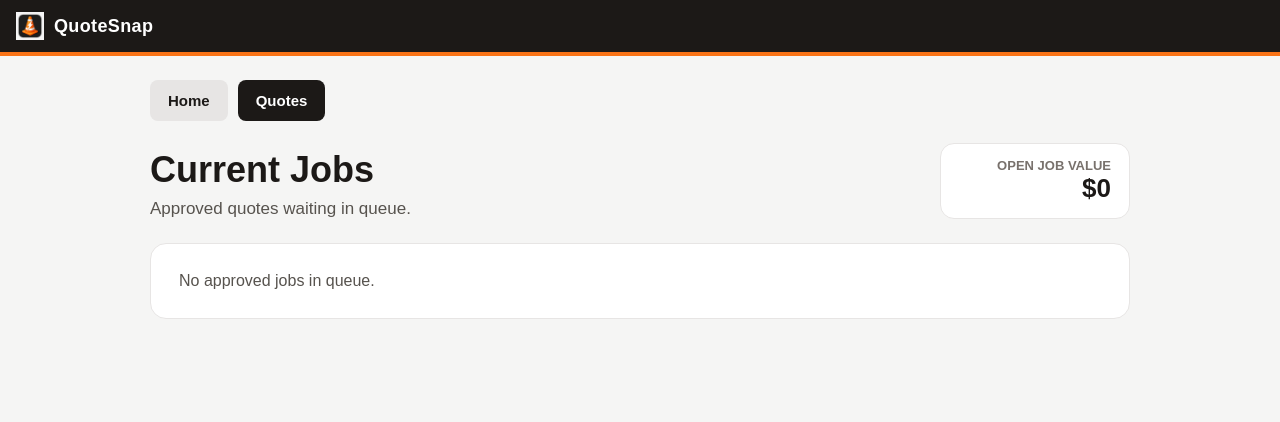
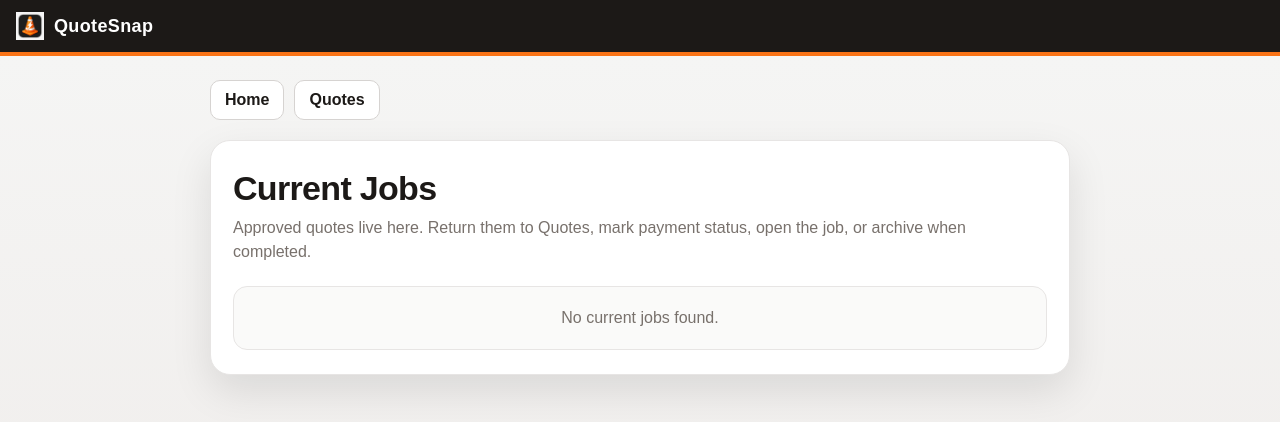
Before and after one commit to irockexcavation-ship-it/quotesnap, a Next.js app: page /current-jobs in a window 1280 px wide. Shown: the top 422 px of the page. Built offline with nearby package versions, Linux system fonts and the light colour scheme.

Commit message:
Fix current jobs workflow and quote return logic

```diff
--- a/app/current-jobs/page.tsx
+++ b/app/current-jobs/page.tsx
@@ -1,15 +1,9 @@
 "use client";
 
-import { useEffect, useMemo, useState } from "react";
+import { useEffect, useState } from "react";
 
-type QuoteStatus =
-  | "Draft"
-  | "Sent"
-  | "Approved"
-  | "Completed"
-  | "Archived";
-
-type PaymentStatus = "Paid" | "Unpaid";
+type QuoteStatus = "Draft" | "Sent" | "Approved" | "Archived";
+type PaymentStatus = "Unpaid" | "Paid";
 
 type QuoteItem = {
   id: string;
@@ -31,7 +25,7 @@ type QuoteItem = {
   archiveReason?: string;
 };
 
-const ACTIVE_KEY = "quotesnapActiveQuotes";
+const SAVED_KEY = "quotesnapSavedQuotes";
 const ARCHIVE_KEY = "quotesnapArchivedQuotes";
 const DRAFT_KEY = "quotesnapDraft";
 
@@ -42,12 +36,26 @@ export default function CurrentJobsPage() {
     loadJobs();
   }, []);
 
+  function getSavedQuotes(): QuoteItem[] {
+    return JSON.parse(localStorage.getItem(SAVED_KEY) || "[]");
+  }
+
+  function saveSavedQuotes(quotes: QuoteItem[]) {
+    localStorage.setItem(SAVED_KEY, JSON.stringify(quotes));
+  }
+
+  function getArchivedQuotes(): QuoteItem[] {
+    return JSON.parse(localStorage.getItem(ARCHIVE_KEY) || "[]");
+  }
+
+  function saveArchivedQuotes(quotes: QuoteItem[]) {
+    localStorage.setItem(ARCHIVE_KEY, JSON.stringify(quotes));
+  }
+
   function loadJobs() {
-    const activeQuotes: QuoteItem[] = JSON.parse(
-      localStorage.getItem(ACTIVE_KEY) || "[]"
-    );
+    const savedQuotes = getSavedQuotes();
 
-    const approvedJobs = activeQuotes
+    const approvedJobs = savedQuotes
       .filter((quote) => quote.status === "Approved")
       .map((quote) => ({
         ...quote,
@@ -55,106 +63,6 @@ export default function CurrentJobsPage() {
       }));
 
     setJobs(approvedJobs);
-  }
-
-  const totalOpenValue = useMemo(() => {
-    return jobs.reduce(
-      (sum, job) => sum + currencyToNumber(job.projectTotal || ""),
-      0
-    );
-  }, [jobs]);
-
-  function currencyToNumber(value: string) {
-    const cleaned = String(value || "").replace(/[^0-9.-]/g, "");
-    const numberValue = Number(cleaned);
-    return Number.isFinite(numberValue) ? numberValue : 0;
-  }
-
-  function formatMoney(value: number) {
-    return new Intl.NumberFormat("en-US", {
-      style: "currency",
-      currency: "USD",
-      maximumFractionDigits: 0,
-    }).format(value);
-  }
-
-  function openQuote(job: QuoteItem) {
-    localStorage.setItem(DRAFT_KEY, JSON.stringify(job));
-    window.location.href = "/preview";
-  }
-
-  function updatePayment(jobId: string, paymentStatus: PaymentStatus) {
-    const activeQuotes: QuoteItem[] = JSON.parse(
-      localStorage.getItem(ACTIVE_KEY) || "[]"
-    );
-
-    const updated = activeQuotes.map((quote) =>
-      quote.id === jobId ? { ...quote, paymentStatus } : quote
-    );
-
-    localStorage.setItem(ACTIVE_KEY, JSON.stringify(updated));
-    loadJobs();
-  }
-
-  function completeJob(jobId: string) {
-    const activeQuotes: QuoteItem[] = JSON.parse(
-      localStorage.getItem(ACTIVE_KEY) || "[]"
-    );
-
-    const archivedQuotes: QuoteItem[] = JSON.parse(
-      localStorage.getItem(ARCHIVE_KEY) || "[]"
-    );
-
-    const job = activeQuotes.find((quote) => quote.id === jobId);
-    if (!job) return;
-
-    const completedJob: QuoteItem = {
-      ...job,
-      paymentStatus: job.paymentStatus || "Unpaid",
-      status: "Completed",
-      completedAt: new Date().toISOString(),
-      archivedAt: new Date().toISOString(),
-      archiveReason: "Completed job",
-    };
-
-    const remainingActive = activeQuotes.filter(
-      (quote) => quote.id !== jobId
-    );
-
-    const archiveWithoutDuplicate = archivedQuotes.filter(
-      (quote) => quote.id !== jobId
-    );
-
-    localStorage.setItem(
-      ACTIVE_KEY,
-      JSON.stringify(remainingActive)
-    );
-
-    localStorage.setItem(
-      ARCHIVE_KEY,
-      JSON.stringify([completedJob, ...archiveWithoutDuplicate])
-    );
-
-    setJobs(
-      remainingActive.filter(
-        (quote) => quote.status === "Approved"
-      )
-    );
-  }
-
-  function sendBackToQuotes(jobId: string) {
-    const activeQuotes: QuoteItem[] = JSON.parse(
-      localStorage.getItem(ACTIVE_KEY) || "[]"
-    );
-
-    const updated = activeQuotes.map((quote) =>
-      quote.id === jobId
-        ? { ...quote, status: "Sent" as QuoteStatus }
-        : quote
-    );
-
-    localStorage.setItem(ACTIVE_KEY, JSON.stringify(updated));
-    loadJobs();
   }
 
   function goHome() {
@@ -165,57 +73,130 @@ export default function CurrentJobsPage() {
     window.location.href = "/quotes";
   }
 
+  function openJob(job: QuoteItem) {
+    localStorage.setItem(DRAFT_KEY, JSON.stringify(job));
+    window.location.href = "/preview";
+  }
+
+  function returnToQuotes(job: QuoteItem) {
+    const savedQuotes = getSavedQuotes();
+
+    const updatedQuotes = savedQuotes.map((quote) => {
+      if (quote.id !== job.id) return quote;
+
+      return {
+        ...quote,
+        status: "Sent" as QuoteStatus,
+        approvedAt: undefined,
+        paymentStatus: quote.paymentStatus || "Unpaid",
+      };
+    });
+
+    saveSavedQuotes(updatedQuotes);
+    loadJobs();
+  }
+
+  function markPaid(job: QuoteItem) {
+    const savedQuotes = getSavedQuotes();
+
+    const updatedQuotes = savedQuotes.map((quote) => {
+      if (quote.id !== job.id) return quote;
+
+      return {
+        ...quote,
+        paymentStatus: "Paid" as PaymentStatus,
+      };
+    });
+
+    saveSavedQuotes(updatedQuotes);
+    loadJobs();
+  }
+
+  function markUnpaid(job: QuoteItem) {
+    const savedQuotes = getSavedQuotes();
+
+    const updatedQuotes = savedQuotes.map((quote) => {
+      if (quote.id !== job.id) return quote;
+
+      return {
+        ...quote,
+        paymentStatus: "Unpaid" as PaymentStatus,
+      };
+    });
+
+    saveSavedQuotes(updatedQuotes);
+    loadJobs();
+  }
+
+  function archiveJob(job: QuoteItem) {
+    const confirmed = window.confirm(
+      `Archive completed job for ${job.clientName || "this client"}?`
+    );
+
+    if (!confirmed) return;
+
+    const savedQuotes = getSavedQuotes();
+
+    const remainingQuotes = savedQuotes.filter((quote) => quote.id !== job.id);
+
+    const archivedJob: QuoteItem = {
+      ...job,
+      status: "Archived",
+      completedAt: new Date().toISOString(),
+      archivedAt: new Date().toISOString(),
+      archiveReason: "Completed job",
+    };
+
+    const archivedQuotes = getArchivedQuotes();
+
+    saveSavedQuotes(remainingQuotes);
+    saveArchivedQuotes([archivedJob, ...archivedQuotes]);
+
+    loadJobs();
+  }
+
   return (
     <main
       style={{
         minHeight: "100vh",
-        background: "#f5f5f4",
+        background: "linear-gradient(180deg, #f5f5f4 0%, #ede9e7 100%)",
+        padding: "24px 18px 40px",
         fontFamily: "Arial, sans-serif",
-        padding: "24px 16px 44px",
       }}
     >
-      <div style={{ maxWidth: "980px", margin: "0 auto" }}>
+      <div style={{ maxWidth: "860px", margin: "0 auto" }}>
         <div
           style={{
             display: "flex",
             gap: "10px",
             flexWrap: "wrap",
-            marginBottom: "22px",
+            marginBottom: "20px",
           }}
         >
-          <button
-            type="button"
-            onClick={goHome}
-            style={topButton("#e7e5e4", "#1c1917")}
-          >
+          <button onClick={goHome} style={navButton}>
             Home
           </button>
 
-          <button
-            type="button"
-            onClick={goQuotes}
-            style={topButton("#1c1917", "#ffffff")}
-          >
+          <button onClick={goQuotes} style={navButton}>
             Quotes
           </button>
         </div>
 
         <div
           style={{
-            display: "flex",
-            justifyContent: "space-between",
-            alignItems: "flex-end",
-            gap: "16px",
-            flexWrap: "wrap",
-            marginBottom: "24px",
+            background: "#ffffff",
+            borderRadius: "20px",
+            border: "1px solid #e7e5e4",
+            boxShadow: "0 16px 40px rgba(0,0,0,0.10)",
+            padding: "28px 22px 24px",
           }}
         >
-          <div>
           <h1
             style={{
-                fontSize: "36px",
-                margin: "0 0 8px",
+              fontSize: "34px",
+              margin: "0 0 8px 0",
               color: "#1c1917",
+              letterSpacing: "-0.02em",
             }}
           >
             Current Jobs
@@ -223,273 +204,197 @@ export default function CurrentJobsPage() {
 
           <p
             style={{
-                margin: 0,
-                color: "#57534e",
-                fontSize: "17px",
+              color: "#78716c",
+              marginTop: 0,
+              marginBottom: "22px",
+              lineHeight: 1.5,
             }}
           >
-              Approved quotes waiting in queue.
+            Approved quotes live here. Return them to Quotes, mark payment status,
+            open the job, or archive when completed.
           </p>
-          </div>
-
-          <div
-            style={{
-              background: "#ffffff",
-              border: "1px solid #e7e5e4",
-              borderRadius: "14px",
-              padding: "14px 18px",
-              minWidth: "190px",
-              textAlign: "right",
-            }}
-          >
-            <div
-              style={{
-                color: "#78716c",
-                fontSize: "13px",
-                fontWeight: 700,
-              }}
-            >
-              OPEN JOB VALUE
-            </div>
-
-            <div
-              style={{
-                color: "#1c1917",
-                fontSize: "26px",
-                fontWeight: 800,
-              }}
-            >
-              {formatMoney(totalOpenValue)}
-            </div>
-          </div>
-        </div>
 
           {jobs.length === 0 ? (
             <div
               style={{
-              background: "#ffffff",
+                background: "#fafaf9",
                 border: "1px solid #e7e5e4",
-              borderRadius: "16px",
-              padding: "28px",
-              color: "#57534e",
+                borderRadius: "14px",
+                padding: "22px",
+                color: "#78716c",
+                textAlign: "center",
               }}
             >
-            No approved jobs in queue.
+              No current jobs found.
             </div>
           ) : (
-          <div style={{ display: "grid", gap: "16px" }}>
-            {jobs.map((job) => {
-              const paid = job.paymentStatus === "Paid";
-
-              return (
+            <div
+              style={{
+                display: "grid",
+                gap: "14px",
+              }}
+            >
+              {jobs.map((job) => (
                 <div
                   key={job.id}
                   style={{
                     background: "#ffffff",
                     border: "1px solid #e7e5e4",
                     borderRadius: "16px",
-                    padding: "20px",
+                    padding: "18px",
+                    boxShadow: "0 3px 10px rgba(0,0,0,0.04)",
                   }}
                 >
                   <div
                     style={{
                       display: "flex",
                       justifyContent: "space-between",
-                      gap: "16px",
-                      flexWrap: "wrap",
+                      gap: "12px",
+                      alignItems: "flex-start",
+                      marginBottom: "12px",
                     }}
                   >
-                    <div style={{ flex: "1 1 360px" }}>
+                    <div style={{ flex: 1 }}>
                       <div
                         style={{
-                          display: "flex",
-                          gap: "10px",
-                          flexWrap: "wrap",
-                          alignItems: "center",
-                          marginBottom: "8px",
-                        }}
-                      >
-                        <h2
-                          style={{
-                            margin: 0,
-                            fontSize: "24px",
+                          fontWeight: 800,
+                          fontSize: "19px",
+                          marginBottom: "6px",
                           color: "#1c1917",
                         }}
                       >
                         {job.clientName || "Unnamed Client"}
-                        </h2>
-
-                        <span style={statusBadge}>
-                          Approved
-                        </span>
-
-                        <span
-                          style={
-                            paid
-                              ? paidBadge
-                              : unpaidBadge
-                          }
-                        >
-                          {paid ? "Paid" : "Unpaid"}
-                        </span>
                       </div>
 
-                      <div style={detailLine}>
-                        Quote #: {job.quoteNumber || "Pending"}
+                      <div
+                        style={{
+                          fontSize: "14px",
+                          color: "#57534e",
+                          lineHeight: 1.6,
+                          marginBottom: "6px",
+                        }}
+                      >
+                        {job.quoteNumber || "No Quote #"} •{" "}
+                        {job.quoteDate || "No Date"} •{" "}
+                        {job.projectTotal || "$0"}
                       </div>
 
-                      <div style={detailLine}>
-                        Address: {job.projectAddress || "-"}
-                      </div>
-
-                      <div style={detailLine}>
-                        Start Window: {job.startWindow || "-"}
+                      <div
+                        style={{
+                          fontSize: "13px",
+                          color: "#78716c",
+                          lineHeight: 1.5,
+                        }}
+                      >
+                        {job.projectAddress || ""}
                       </div>
                     </div>
 
                     <div
                       style={{
-                        flex: "0 1 220px",
-                        textAlign: "right",
+                        display: "grid",
+                        gap: "8px",
+                        justifyItems: "end",
                       }}
                     >
-                      <div
-                        style={{
-                          color: "#78716c",
-                          fontSize: "13px",
-                          fontWeight: 700,
-                        }}
-                      >
-                        PROJECT TOTAL
-                      </div>
-
-                      <div
-                        style={{
-                          color: "#1c1917",
-                          fontSize: "30px",
-                          fontWeight: 800,
-                        }}
-                      >
-                        {job.projectTotal || "$0"}
-                      </div>
+                      <StatusPill label="Approved" type="approved" />
+                      <StatusPill
+                        label={job.paymentStatus || "Unpaid"}
+                        type={job.paymentStatus === "Paid" ? "paid" : "unpaid"}
+                      />
                     </div>
                   </div>
 
                   <div
                     style={{
                       display: "flex",
-                      gap: "10px",
+                      gap: "8px",
                       flexWrap: "wrap",
-                      marginTop: "18px",
-                      paddingTop: "16px",
-                      borderTop: "1px solid #e7e5e4",
                     }}
                   >
-                    <button
-                      type="button"
-                      onClick={() => openQuote(job)}
-                      style={topButton("#1c1917", "#ffffff")}
-                    >
-                      Open Quote
+                    <button type="button" onClick={() => openJob(job)} style={smallButton("#1c1917", "#ffffff")}>
+                      Open
                     </button>
 
-                    <button
-                      type="button"
-                      onClick={() =>
-                        updatePayment(
-                          job.id,
-                          paid ? "Unpaid" : "Paid"
-                        )
-                      }
-                      style={topButton(
-                        paid ? "#d6d3d1" : "#15803d",
-                        paid ? "#1c1917" : "#ffffff"
-                      )}
-                    >
-                      {paid
-                        ? "Mark Unpaid"
-                        : "Mark Paid"}
+                    <button type="button" onClick={() => returnToQuotes(job)} style={smallButton("#f97316", "#ffffff")}>
+                      Return to Quotes
                     </button>
 
-                    <button
-                      type="button"
-                      onClick={() => completeJob(job.id)}
-                      style={topButton("#166534", "#ffffff")}
-                    >
-                      Mark Complete
+                    {job.paymentStatus === "Paid" ? (
+                      <button type="button" onClick={() => markUnpaid(job)} style={smallButton("#fee2e2", "#991b1b", "#fecaca")}>
+                        Mark Unpaid
                       </button>
+                    ) : (
+                      <button type="button" onClick={() => markPaid(job)} style={smallButton("#dcfce7", "#166534", "#86efac")}>
+                        Mark Paid
+                      </button>
+                    )}
 
-                    <button
-                      type="button"
-                      onClick={() =>
-                        sendBackToQuotes(job.id)
-                      }
-                      style={topButton("#d6d3d1", "#1c1917")}
-                    >
-                      Send Back to Quotes
+                    <button type="button" onClick={() => archiveJob(job)} style={smallButton("#57534e", "#ffffff")}>
+                      Archive Job
                     </button>
                   </div>
                 </div>
-              );
-            })}
+              ))}
             </div>
           )}
+        </div>
       </div>
     </main>
   );
 }
 
-function topButton(background: string, color: string) {
+function StatusPill({
+  label,
+  type,
+}: {
+  label: string;
+  type: "approved" | "paid" | "unpaid";
+}) {
+  const colors =
+    type === "approved"
+      ? { bg: "#dcfce7", text: "#166534", border: "#86efac" }
+      : type === "paid"
+      ? { bg: "#dbeafe", text: "#1d4ed8", border: "#93c5fd" }
+      : { bg: "#fff7ed", text: "#9a3412", border: "#fdba74" };
+
+  return (
+    <div
+      style={{
+        padding: "7px 11px",
+        borderRadius: "999px",
+        fontSize: "12px",
+        fontWeight: 800,
+        background: colors.bg,
+        color: colors.text,
+        border: `1px solid ${colors.border}`,
+        whiteSpace: "nowrap",
+      }}
+    >
+      {label}
+    </div>
+  );
+}
+
+function smallButton(background: string, color: string, border?: string) {
   return {
-    padding: "12px 18px",
-    fontSize: "15px",
-    borderRadius: "8px",
-    border: "none",
     background,
     color,
+    border: border ? `1px solid ${border}` : "none",
+    borderRadius: "10px",
+    padding: "10px 12px",
+    fontSize: "13px",
+    fontWeight: "bold" as const,
+    cursor: "pointer",
+  };
+}
+
+const navButton = {
+  padding: "10px 14px",
+  borderRadius: "10px",
+  border: "1px solid #d6d3d1",
+  background: "#ffffff",
+  color: "#1c1917",
   cursor: "pointer",
   fontWeight: "bold" as const,
 };
-}
-
-const detailLine = {
-  color: "#57534e",
-  fontSize: "15px",
-  lineHeight: 1.7,
-};
-
-const statusBadge = {
-  display: "inline-flex",
-  alignItems: "center",
-  borderRadius: "999px",
-  background: "#dcfce7",
-  color: "#166534",
-  border: "1px solid #86efac",
-  padding: "5px 10px",
-  fontSize: "12px",
-  fontWeight: 800,
-};
-
-const paidBadge = {
-  display: "inline-flex",
-  alignItems: "center",
-  borderRadius: "999px",
-  background: "#dcfce7",
-  color: "#166534",
-  border: "1px solid #86efac",
-  padding: "5px 10px",
-  fontSize: "12px",
-  fontWeight: 800,
-};
-
-const unpaidBadge = {
-  display: "inline-flex",
-  alignItems: "center",
-  borderRadius: "999px",
-  background: "#fee2e2",
-  color: "#991b1b",
-  border: "1px solid #fca5a5",
-  padding: "5px 10px",
-  fontSize: "12px",
-  fontWeight: 800,
-};
```
Lines whose indentation alone changed are shown as unchanged.
